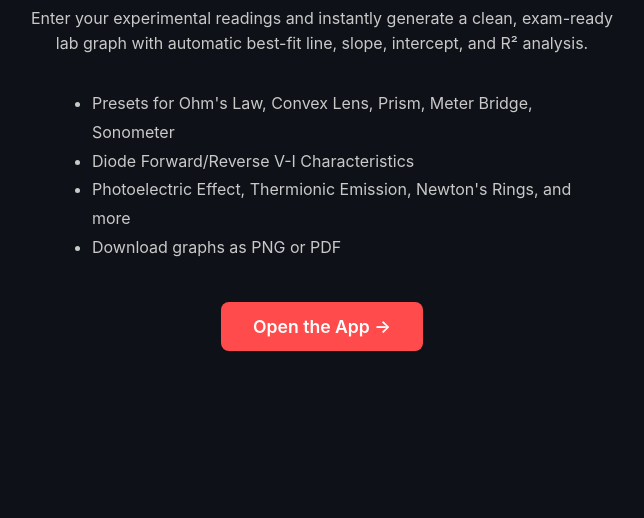
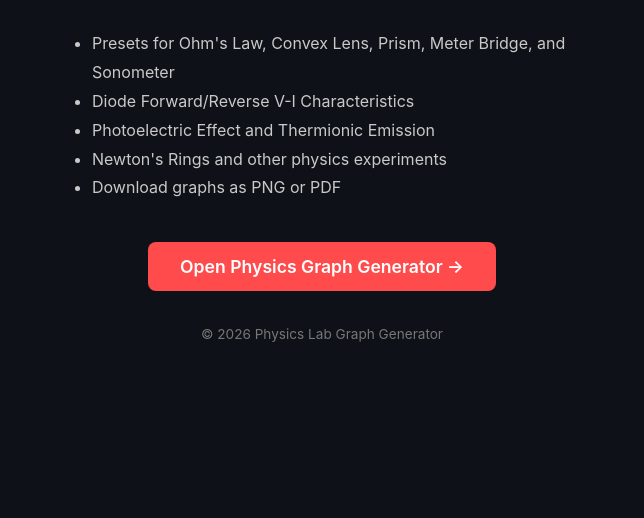
Before and after one commit to HackerKing0001/Physics-Graph-Generator-for-engineering, a plain HTML site: page index.html in a window 1280 px wide. Shown: the part 330-848 px from the top of the page, without its empty margins (318-962 px from the left). After the commit the page ends 800 px from the top, so only its background shows below. Drawn offline with Linux system fonts and the light colour scheme.

Commit message:
Update index.html

```diff
--- a/index.html
+++ b/index.html
@@ -3,15 +3,24 @@
 <head>
   <meta charset="UTF-8" />
   <meta name="viewport" content="width=device-width, initial-scale=1.0" />
+
   <title>Physics Lab Graph Generator</title>
-  <meta name="description" content="A free web app to generate lab-quality graphs from physics experiment readings, with automatic best-fit line, slope, intercept, and R² analysis. Presets for Ohm's Law, Diode V-I Characteristics, Photoelectric Effect, and more." />
 
-  <!-- Google Search Console verification tag: replace YOUR_CODE_HERE with the content value Google gives you -->
-  <meta name="google-site-verification" content="Ov6cjBE1nxX1snGHsNu0DitZAFsV3UXW2QVhkKbs3Wo" />"
+  <meta
+    name="description"
+    content="Physics Lab Graph Generator — generate clean, exam-ready graphs from physics experiment readings with automatic best-fit line, slope, intercept, and R² analysis."
+  />
+
+  <!-- Google Search Console Verification -->
+  <meta
+    name="google-site-verification"
+    content="Ov6cjBE1nxX1snGHsNu0DitZAFsV3UXW2QVhkKbs3Wo"
+  />
 
   <style>
     body {
-      font-family: -apple-system, BlinkMacSystemFont, "Segoe UI", Roboto, Arial, sans-serif;
+      font-family: -apple-system, BlinkMacSystemFont, "Segoe UI",
+        Roboto, Arial, sans-serif;
       background: #0e1117;
       color: #fafafa;
       display: flex;
@@ -22,22 +31,27 @@
       margin: 0;
       padding: 24px;
       text-align: center;
+      box-sizing: border-box;
     }
+
     h1 {
       font-size: 2.2rem;
       margin-bottom: 8px;
     }
+
     p {
       max-width: 600px;
       color: #c9c9c9;
       line-height: 1.6;
     }
+
     ul {
       text-align: left;
       max-width: 500px;
       color: #c9c9c9;
       line-height: 1.8;
     }
+
     a.button {
       display: inline-block;
       margin-top: 24px;
@@ -48,33 +62,57 @@
       border-radius: 8px;
       font-weight: 600;
       font-size: 1.1rem;
-      transition: background 0.2s;
+      transition: background 0.2s ease;
     }
+
     a.button:hover {
       background: #e03e3e;
     }
+
     .emoji {
       font-size: 3rem;
     }
+
+    .footer {
+      margin-top: 35px;
+      font-size: 0.85rem;
+      color: #777;
+    }
   </style>
 </head>
+
 <body>
+
   <div class="emoji">🔬</div>
+
   <h1>Physics Lab Graph Generator</h1>
+
   <p>
-    Enter your experimental readings and instantly generate a clean, exam-ready
-    lab graph with automatic best-fit line, slope, intercept, and R² analysis.
+    Enter your experimental readings and instantly generate a clean,
+    exam-ready lab graph with automatic best-fit line, slope, intercept,
+    and R² analysis.
   </p>
 
   <ul>
-    <li>Presets for Ohm's Law, Convex Lens, Prism, Meter Bridge, Sonometer</li>
+    <li>Presets for Ohm's Law, Convex Lens, Prism, Meter Bridge, and Sonometer</li>
     <li>Diode Forward/Reverse V-I Characteristics</li>
-    <li>Photoelectric Effect, Thermionic Emission, Newton's Rings, and more</li>
+    <li>Photoelectric Effect and Thermionic Emission</li>
+    <li>Newton's Rings and other physics experiments</li>
     <li>Download graphs as PNG or PDF</li>
   </ul>
 
-  <a class="button" href="https://physics-graph-generator-for-engineering-rudranshtech01.streamlit.app/" target="_blank" rel="noopener">
-    Open the App →
+  <a
+    class="button"
+    href="https://physics-graph-generator-for-engineering-rudranshtech01.streamlit.app/"
+    target="_blank"
+    rel="noopener noreferrer"
+  >
+    Open Physics Graph Generator →
   </a>
+
+  <div class="footer">
+    © 2026 Physics Lab Graph Generator
+  </div>
+
 </body>
 </html>
```
